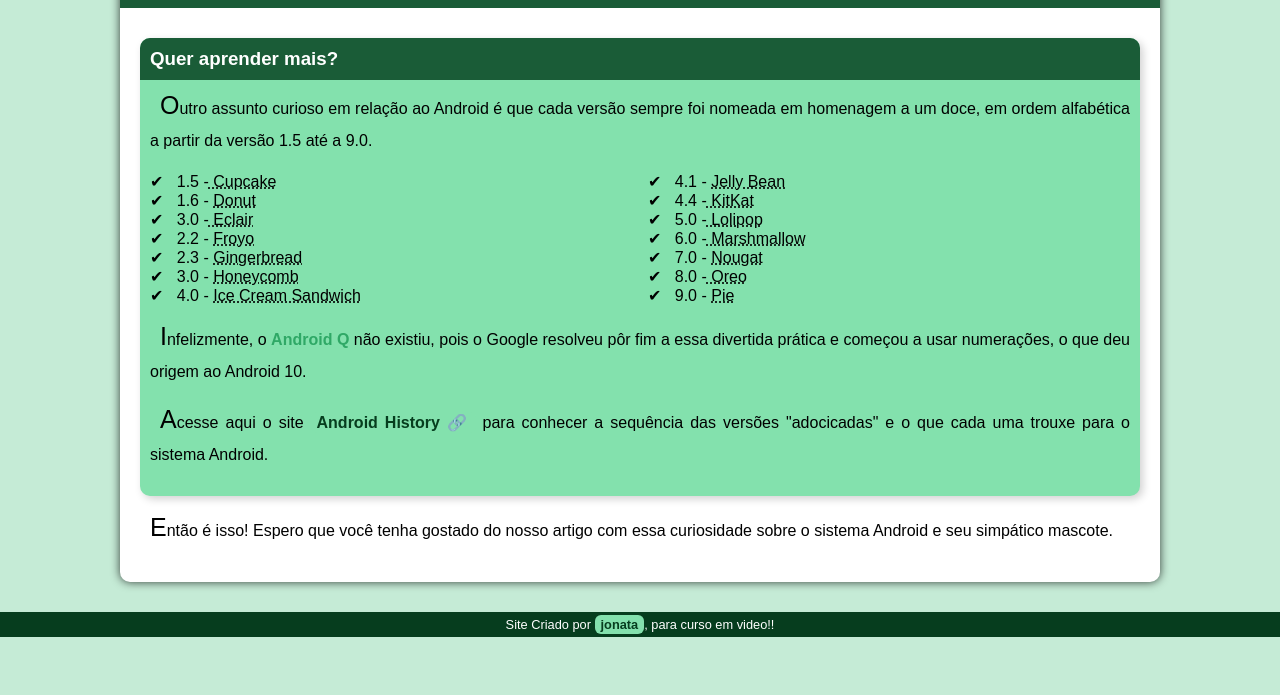
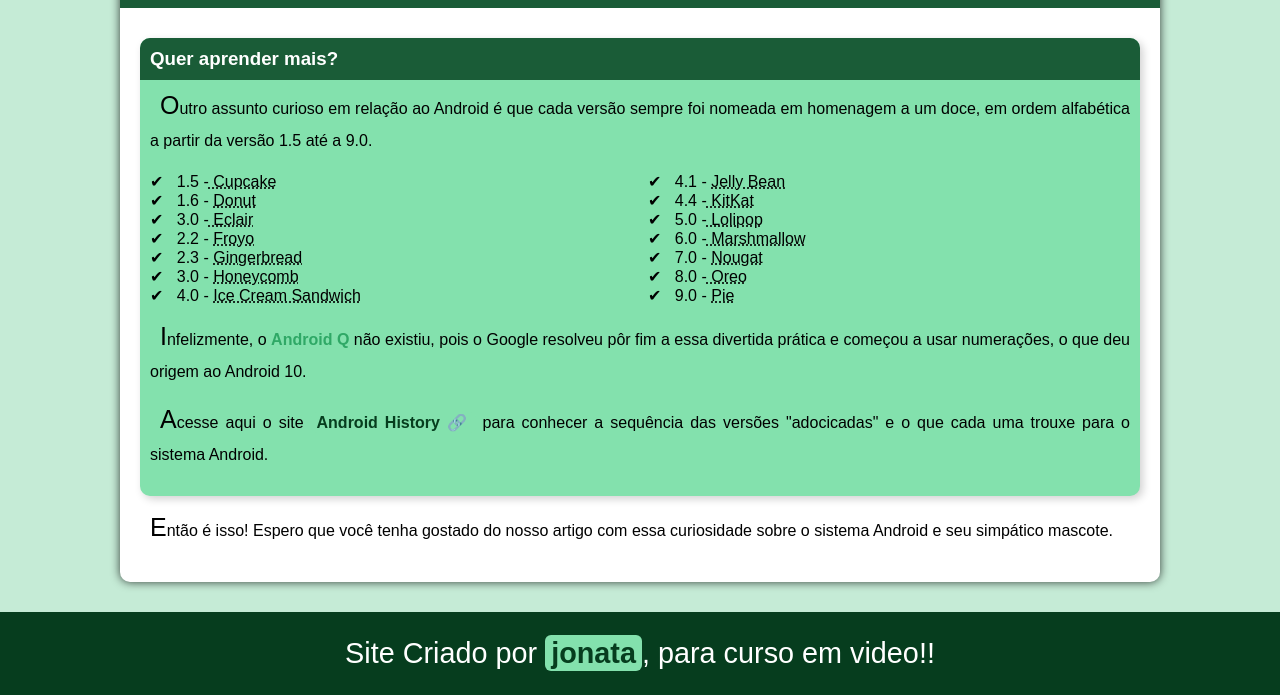
Before and after one commit to JonaataRodrigues/projeto-android, a plain HTML site: page index.html in a window 1280 px wide. Shown: the part 2477-3172 px from the top of the page. Before the commit the page ends 3114 px from the top, so only its background shows below. Drawn offline with Linux system fonts and the light colour scheme.

Commit message:
Modifaçao no Footer

```diff
--- a/style.css
+++ b/style.css
@@ -207,8 +207,9 @@ aside > ul {
 
 footer {
     background-color: var(--cor5);
+    font-size: 1.8em;
     color: white;
-    padding: 5px;
+    padding: 25px;
     text-align: center;
-    font-size: 0.8em;
+    font-size: 1.8em;
 }
```
